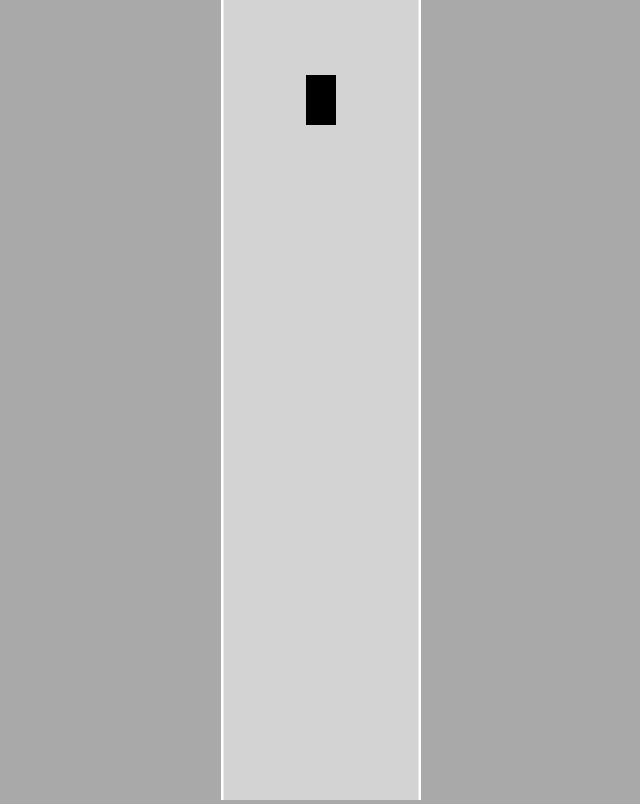
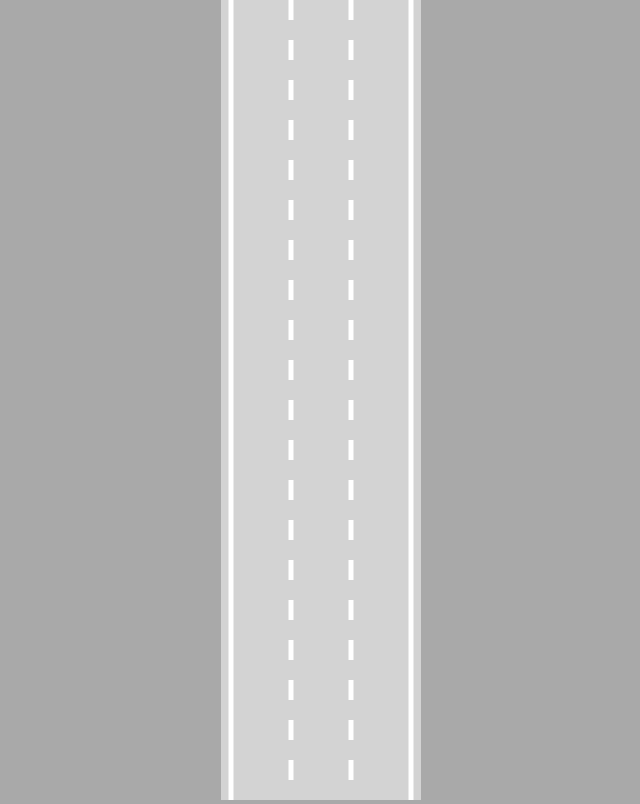
Before and after one commit to calvinlua/Reinforment-Learning-Javascript, a plain HTML site: page index.html in a window 1280 px wide. Shown: the whole page, without its empty margins (319-959 px from the left). Drawn offline with Linux system fonts and the light colour scheme.

Commit message:
Apply lines and road center
Video 44:42

```diff
--- a/index.html
+++ b/index.html
@@ -7,6 +7,7 @@
 <!--layering occur in html,be careful of the script order-->
 <body>
     <canvas id="myCanvas"></canvas>
+    <script src="utils.js"></script>
     <script src="road.js"></script>
     <script src="controls.js"></script>
     <script src="car.js"></script>
--- a/main.js
+++ b/main.js
@@ -5,8 +5,9 @@ canvas.width=200; /*200 pixels*/
 
 /*get drawing context or tools */
 const ctx = canvas.getContext("2d");
-const road= new Road (canvas.width/2,canvas.width);
-const car=new Car(100,100,30,50); /* 100x,100y,30 width ,50 height*/
+/*center, and put at width */
+const road= new Road (canvas.width/2,canvas.width*0.9);
+const car=new Car(road.getLaneCenter(3),100,30,50); /* 100x,100y,30 width ,50 height*/
 car.draw(ctx);
 
 animate();
@@ -15,9 +16,9 @@ function animate(){
     car.update();
 
     canvas.height=window.innerHeight;
-
+    /*this decide the order of front and back layering  */
+    road.draw(ctx);
     car.draw(ctx);
-    road.draw(ctx);
     /*calls the animate function many times per sec*/
     requestAnimationFrame(animate);
 }
--- a/road.js
+++ b/road.js
@@ -1,4 +1,5 @@
 class Road{
+
 
     constructor(x,width,lanecount=3){
     this.x=x;
@@ -14,21 +15,41 @@ class Road{
 
     }
 
+    /*Define the center of the lane as lane number varies*/
+    getLaneCenter(laneIndex){
+        const laneWidth=this.width/this.lanecount;
+        return this.left+laneWidth/2+laneIndex*laneWidth;
+    }
 
-draw(ctx){
-    ctx.lineWidth=5;
-    ctx.strokeStyle="white";
 
-    /* move brush to top left , draw to bottom left*/
-    ctx.beginPath();
-    ctx.moveTo(this.left,this.top);
-    ctx.lineTo(this.left,this.bottom);
-    ctx.stroke();
+    draw(ctx){
+        ctx.lineWidth=5;
+        ctx.strokeStyle="white";
 
-    ctx.beginPath();
-    ctx.moveTo(this.right,this.top);
-    ctx.lineTo(this.right,this.bottom);
-    ctx.stroke();
+            /*draw lanes*/
+            for (let i=0;i<=this.lanecount;i++)
+            { /*lerp= linear interpolation,interpolate left and right by percentage i/lanecount*/
+                const x=lerp(
+                    this.left,
+                    this.right,
+                    i/this.lanecount
+                );
 
+                if(i>0 && i<this.lanecount){
+                    /*draw dash lines 20 pixel and break 20 pixels*/
+                    ctx.setLineDash([20,20]);}
+                else
+                {ctx.setLineDash([]); }
+
+
+            /* draw the side lanes */
+
+            /* move brush to x & top  , draw to  x & bottom */
+                ctx.beginPath();
+                ctx.moveTo(x,this.top);
+                ctx.lineTo(x,this.bottom);
+                ctx.stroke();
+
+            }
+        }
 }
-}
--- /dev/null
+++ b/utils.js
@@ -0,0 +1,5 @@
+/*draw by percentage of the canvas,maths on percentage */
+function lerp(A,B,t)
+{
+    return A+(B-A)*t;
+}
```
